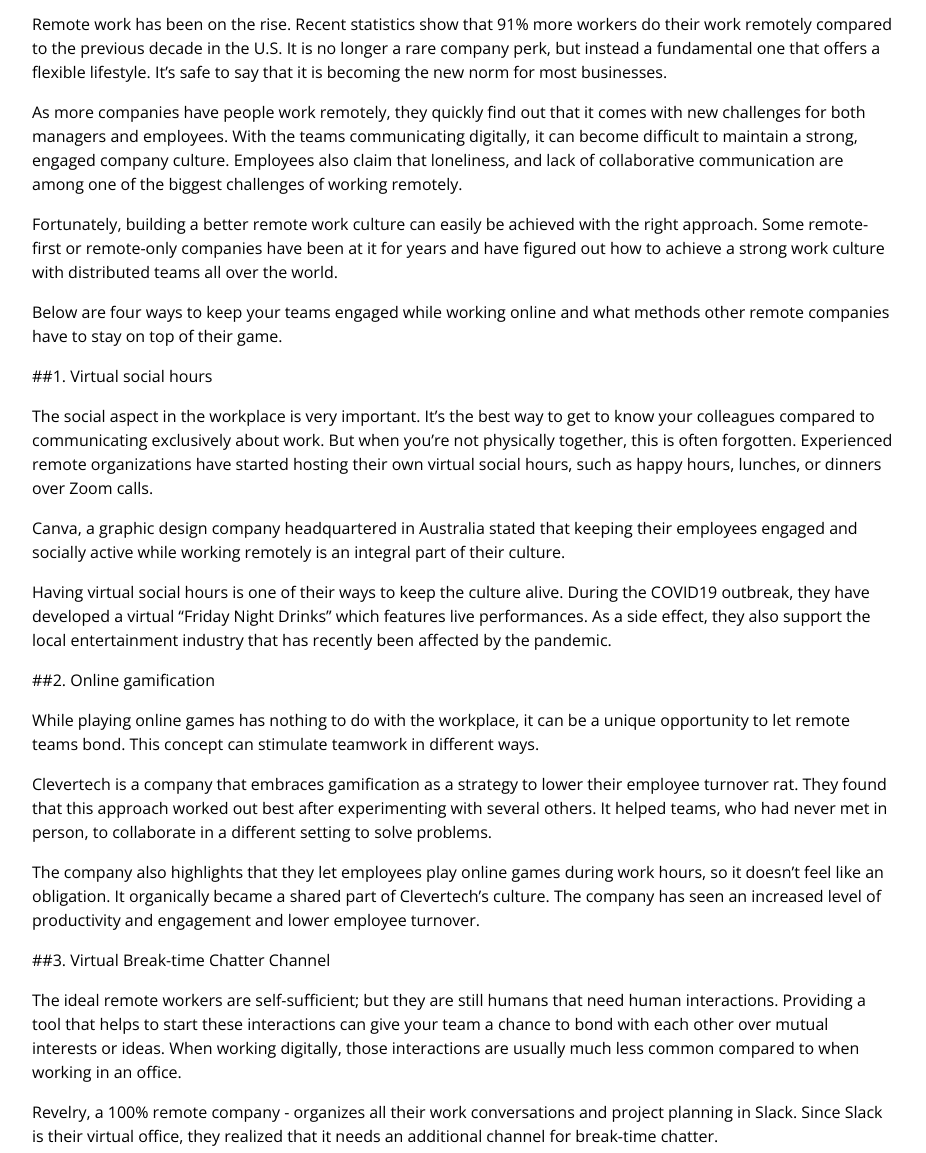
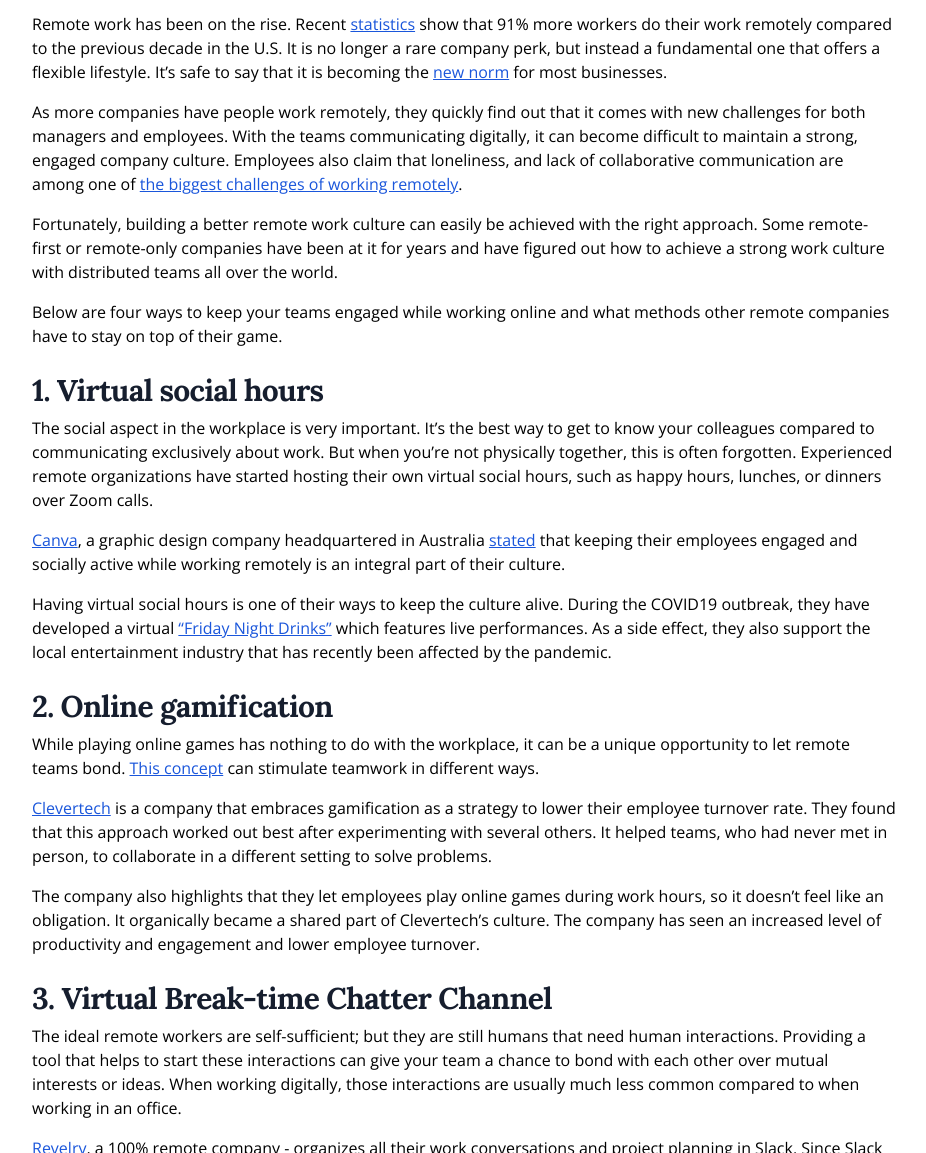
Before and after one commit to Sparklybot/sparklybot.github.io, a Jekyll site: the page built from _posts/2020-06-30-ways-to-keep-your-teams-engaged.markdown, in a window 1280 px wide and 1400 px high, scrolled down 471 px. Shown: the part 247-1400 px from the top of the window, without its empty margins (176-1102 px from the left). Built offline with Jekyll 4.4.1, drawn with Linux system fonts in a browser that asks for light colours; comment, search, counter and statistics services are not loaded; some of the changed text lies outside the part shown.

Commit message:
Updated Ways To Keep Your Teams Engaged

```diff
--- a/_posts/2020-06-30-ways-to-keep-your-teams-engaged.markdown
+++ b/_posts/2020-06-30-ways-to-keep-your-teams-engaged.markdown
@@ -5,46 +5,46 @@
 - employee-happiness
 - remote-work
 Image: "/uploads/photo-1587578932405-7c740a762f7f.jpg"
-image-webp: https://unsplash.com/photos/9ukCFPNotzs
+image-webp: "/uploads/photo2.webp"
 author: claudia
 duration: '5 min read '
 overview: false
 layout: post
 ---
 
-Remote work has been on the rise. Recent statistics show that 91% more workers do their work remotely compared to the previous decade in the U.S. It is no longer a rare company perk, but instead a fundamental one that offers a flexible lifestyle. It’s safe to say that it is becoming the new norm for most businesses.
+Remote work has been on the rise. Recent [statistics](https://www.flexjobs.com/blog/post/remote-work-statistics/) show that 91% more workers do their work remotely compared to the previous decade in the U.S. It is no longer a rare company perk, but instead a fundamental one that offers a flexible lifestyle. It’s safe to say that it is becoming the [new norm](https://remote.co/proof-remote-work-becoming-norm/) for most businesses.
 
 <!--more-->
 
-As more companies have people work remotely, they quickly find out that it comes with new challenges for both managers and employees. With the teams communicating digitally, it can become difficult to maintain a strong, engaged company culture. Employees also claim that loneliness, and lack of collaborative communication are among one of the biggest challenges of working remotely.
+As more companies have people work remotely, they quickly find out that it comes with new challenges for both managers and employees. With the teams communicating digitally, it can become difficult to maintain a strong, engaged company culture. Employees also claim that loneliness, and lack of collaborative communication are among one of [the biggest challenges of working remotely](https://buffer.com/state-of-remote-work-2019).
 
 Fortunately, building a better remote work culture can easily be achieved with the right approach. Some remote-first or remote-only companies have been at it for years and have figured out how to achieve a strong work culture with distributed teams all over the world.
 
 Below are four ways to keep your teams engaged while working online and what methods other remote companies have to stay on top of their game.
 
-##1. Virtual social hours
+## 1. Virtual social hours
 
 The social aspect in the workplace is very important. It’s the best way to get to know your colleagues compared to communicating exclusively about work. But when you’re not physically together, this is often forgotten. Experienced remote organizations have started hosting their own virtual social hours, such as happy hours, lunches, or dinners over Zoom calls.
 
-Canva, a graphic design company headquartered in Australia stated that keeping their employees engaged and socially active while working remotely is an integral part of their culture.
+[Canva](https://www.linkedin.com/company/canva/?originalSubdomain=au), a graphic design company headquartered in Australia [stated](https://medium.com/canva/how-were-maintaining-canva-s-culture-remotely-d0a9fb25dd4d) that keeping their employees engaged and socially active while working remotely is an integral part of their culture.
 
-Having virtual social hours is one of their ways to keep the culture alive. During the COVID19 outbreak, they have developed a virtual “Friday Night Drinks” which features live performances. As a side effect, they also support the local entertainment industry that has recently been affected by the pandemic.
+Having virtual social hours is one of their ways to keep the culture alive. During the COVID19 outbreak, they have developed a virtual [“Friday Night Drinks”](https://medium.com/canva/how-were-maintaining-canva-s-culture-remotely-d0a9fb25dd4d) which features live performances. As a side effect, they also support the local entertainment industry that has recently been affected by the pandemic.
 
-##2. Online gamification
+## 2. Online gamification
 
-While playing online games has nothing to do with the workplace, it can be a unique opportunity to let  remote teams bond. This concept can stimulate teamwork in different ways.
+While playing online games has nothing to do with the workplace, it can be a unique opportunity to let  remote teams bond. [This concept](https://hbr.org/2019/02/ideas-for-helping-remote-colleagues-bond) can stimulate teamwork in different ways.
 
-Clevertech is a company that embraces gamification as a strategy to lower their employee turnover rat. They found that this approach worked out best after experimenting with several others. It helped teams, who had never met in person, to collaborate in a different setting to solve problems.
+[Clevertech](https://hbr.org/2019/02/ideas-for-helping-remote-colleagues-bond) is a company that embraces gamification as a strategy to lower their employee turnover rate. They found that this approach worked out best after experimenting with several others. It helped teams, who had never met in person, to collaborate in a different setting to solve problems.
 
 The company also highlights that they let employees play online games during work hours, so it doesn’t feel like an obligation. It organically became a shared part of Clevertech’s culture. The company has seen an increased level of productivity and engagement and lower employee turnover.
 
-##3. Virtual Break-time Chatter Channel
+## 3. Virtual Break-time Chatter Channel
 
 The ideal remote workers are self-sufficient; but they are still humans that need human interactions. Providing a tool that helps to start these interactions can give your team a chance to bond with each other over mutual interests or ideas. When working digitally, those interactions are usually much less common compared to when working in an office.
 
-Revelry, a 100% remote company - organizes all their work conversations and project planning in Slack. Since Slack is their virtual office, they realized that it needs an additional channel for  break-time chatter.
+[Revelry](https://revelry.co/watercooler-channel/), a 100% remote company - organizes all their work conversations and project planning in Slack. Since Slack is their virtual office, they realized that it needs an additional channel for  break-time chatter.
 
-Earth Innovation Institute (EII) is an environmental NGO headquartered in San Francisco and with regional teams spread out across multiple parts of the world. They have recently improved their internal communication by using an online platform to share information.
+[Earth Innovation Institute (EII)](https://www.linkedin.com/company/earth-innovation-institute/) is an environmental NGO headquartered in San Francisco and with regional teams spread out across multiple parts of the world. They have recently improved their internal communication by using an online platform to share information.
 
 
 Nindita Hapsari, an Indonesian representative of EII, told us about her first few months while working remotely.
@@ -53,12 +53,12 @@
 
 To improve internal communication and strengthen the bonds between the staff members, EII decided to make a Facebook group called “Watercooler Chat”. Here they can share non-work related updates to others such as pictures of their pets and places they visited last weekend. It had a big positive effect on the mental wellbeing of the team members, as well as on the work itself.
 
-##4. Virtual paired buddy program
+## 4. Virtual paired buddy program
 
-It’s pretty common for remote companies to have an onboarding program, during which new hires are matched with a more senior colleague. Help Scout, a remote company with 80 employees, has a program called “Work Best Friend” to help new hires adapt to their new work environment. Automattic, another remote company, has a mix of self-guided training and buddy feedback for new hires.
+It’s pretty common for remote companies to have an onboarding program, during which new hires are matched with a more senior colleague. [Help Scout](https://www.helpscout.com/blog/employee-onboarding/), a remote company with 80 employees, has a program called “Work Best Friend” to help new hires adapt to their new work environment. [Automattic](https://automattic.com/), another remote company, has a mix of self-guided training and buddy feedback for new hires.
 
-Not only does it add value to the onboarding process, but it’s also a fun way for employees to interact socially with other departments. Zapier uses a random pairing system within their online workspace for this purpose. It encourages employees to be paired randomly to others from different departments to get to know each other, and the company itself, better.
+Not only does it add value to the onboarding process, but it’s also a fun way for employees to interact socially with other departments. [Zapier](https://zapier.com/learn/remote-work/how-build-culture-remote-team/) uses a random pairing system within their online workspace for this purpose. It encourages employees to be paired randomly to others from different departments to get to know each other, and the company itself, better.
 
-###Takeaways!
+### Takeaways!
 
 When your company works remotely, building a collaborative company culture can be difficult and won’t happen without some effort. It’s important to provide the right tools and take the right steps. We’ve talked about virtual social hours, gaming sessions, a dedicated place for non-work chatter and pairing systems. We hope there will be something that you think can benefit your company or team!
```
